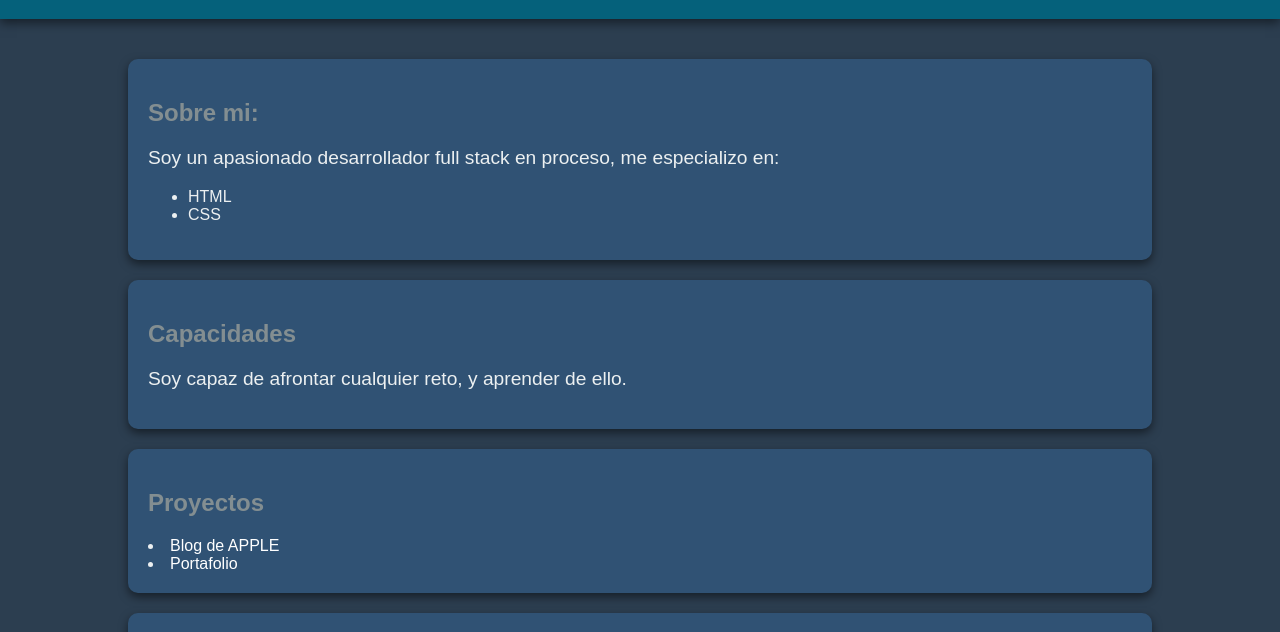
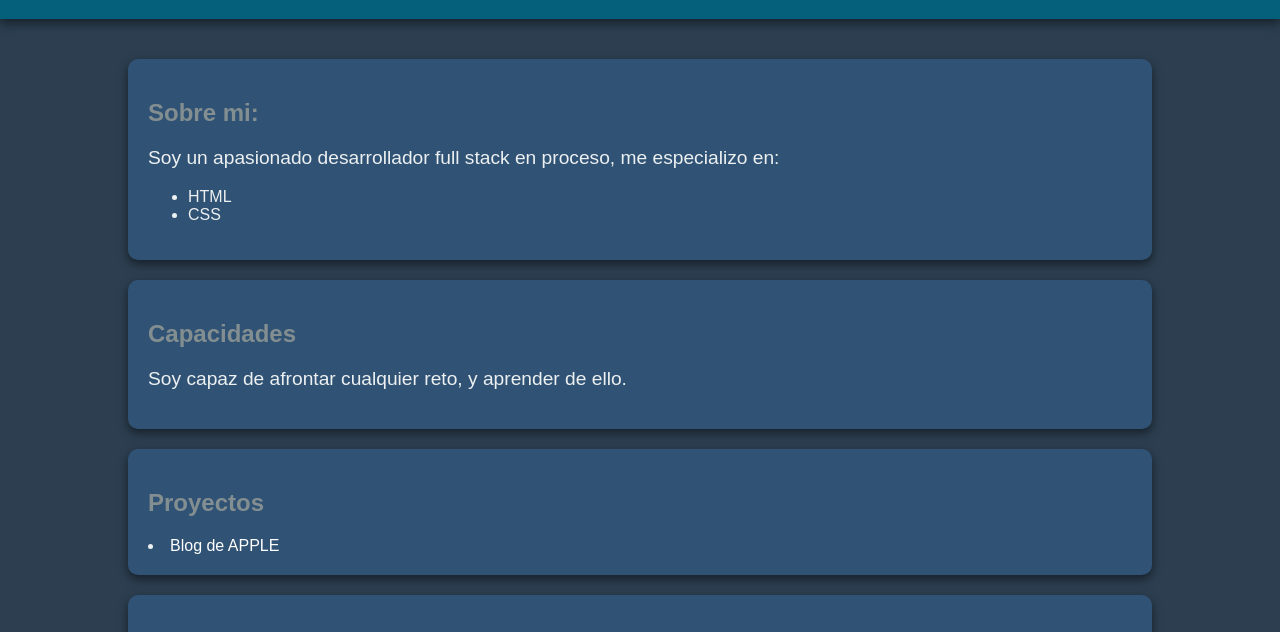
Before and after one commit to diegoalavarez/portafolio, a plain HTML site: page index.html in a window 1280 px wide. Shown: the part 134-766 px from the top of the page. Drawn offline with Linux system fonts and the light colour scheme.

Commit message:
update index.html

```diff
--- a/index.html
+++ b/index.html
@@ -25,7 +25,7 @@
         <section>
             <h2>Proyectos</h2>
             <li><a href="https://diegoalavarez.github.io/blogapple/">Blog de APPLE</a></li>
-            <li><a href="https://diegoalavarez.github.io/portafolio/">Portafolio</a></li>
+
         </section>
         <section>
             <h2>Contacto:</h2>
```
